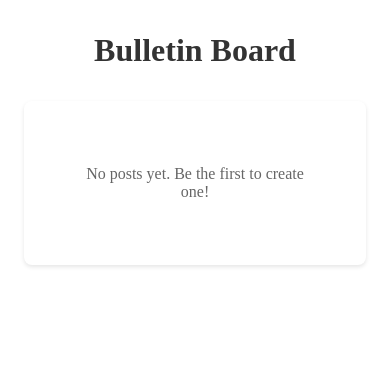
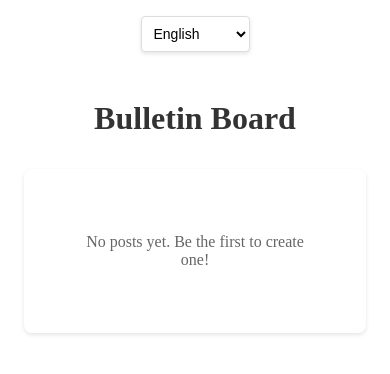
Before and after one commit to DRXZOID/RPMFGSITE, a Flask app: page / in a window 390 px wide. Shown: the part 26-400 px from the top of the page. Run offline with Flask 3, Linux system fonts and the light colour scheme.

Commit message:
Add multilanguage support
Signed-off-by: Andrey Mozharovsky <andrii.mozharovskyi@virtuozzo.com>

```diff
--- a/app/routes/main.py
+++ b/app/routes/main.py
@@ -1,4 +1,4 @@
-from flask import Blueprint, render_template, redirect, url_for, flash, request, current_app
+from flask import Blueprint, render_template, redirect, url_for, flash, request, current_app, session
 from flask_login import login_required, current_user
 from app.models import Post, Comment, Category, Permission
 from app import db
@@ -159,6 +159,13 @@ def edit_post(id):
     categories = Category.query.all()
     return render_template('main/edit_post.html', post=post, categories=categories)
 
+@bp.route('/language/<lang_code>')
+def set_language(lang_code):
+    # Validate language code
+    if lang_code in ['en', 'ua', 'ru']:
+        session['language'] = lang_code
+    return redirect(request.referrer or url_for('main.index'))
+
 def allowed_file(filename):
     ALLOWED_EXTENSIONS = {'png', 'jpg', 'jpeg', 'gif'}
     return '.' in filename and \
--- a/app/static/style.css
+++ b/app/static/style.css
@@ -1222,3 +1222,32 @@
         width: 100%;
     }
 }
+
+.language-selector {
+    position: fixed;
+    top: 1rem;
+    right: 1rem;
+    z-index: 1000;
+}
+
+.language-selector select {
+    padding: 0.5rem;
+    border: 1px solid #ddd;
+    border-radius: 4px;
+    background: white;
+    font-size: 0.875rem;
+    cursor: pointer;
+    box-shadow: 0 2px 4px rgba(0, 0, 0, 0.1);
+}
+
+.language-selector select:hover {
+    border-color: #aaa;
+}
+
+@media (max-width: 768px) {
+    .language-selector {
+        position: static;
+        text-align: center;
+        margin: 1rem 0;
+    }
+}
--- a/app/templates/base.html
+++ b/app/templates/base.html
@@ -30,6 +30,22 @@
     {% endwith %}
 
     <main>
+        <div class="language-selector">
+            <select onchange="window.location.href=this.value">
+                <option value="{{ url_for('main.set_language', lang_code='en') }}"
+                        {% if session.get('language', 'en') == 'en' %}selected{% endif %}>
+                    English
+                </option>
+                <option value="{{ url_for('main.set_language', lang_code='ua') }}"
+                        {% if session.get('language') == 'ua' %}selected{% endif %}>
+                    Українська
+                </option>
+                <option value="{{ url_for('main.set_language', lang_code='ru') }}"
+                        {% if session.get('language') == 'ru' %}selected{% endif %}>
+                    Русский
+                </option>
+            </select>
+        </div>
         {% block content %}{% endblock %}
     </main>
 </body>
--- a/app/templates/main/index.html
+++ b/app/templates/main/index.html
@@ -4,10 +4,10 @@
 <div class="main-container">
     <!-- Header Section -->
     <div class="page-header">
-        <h1>Bulletin Board</h1>
+        <h1>{{ _('Bulletin Board') }}</h1>
         {% if current_user.is_authenticated and current_user.has_permission(Permission.WRITE) %}
         <a href="{{ url_for('main.create_post') }}" class="btn btn-primary">
-            <i class="fas fa-plus"></i> Create Post
+            <i class="fas fa-plus"></i> {{ _('Create Post') }}
         </a>
         {% endif %}
     </div>
--- /dev/null
+++ b/babel.cfg
@@ -0,0 +1,3 @@
+[python: **.py]
+[jinja2: **/templates/**.html]
+extensions=jinja2.ext.i18n
--- a/requirements.txt
+++ b/requirements.txt
@@ -13,3 +13,6 @@
 
 # Production server
 gunicorn==20.1.0
+
+# Internationalization
+Flask-Babel==3.1.0
```
Also changed, not shown: app/__init__.py (+10 -3 lines), app/babel.py (added, +13 -0 lines), README.md, app/translations/ru/LC_MESSAGES/messages.po (added), app/translations/ua/LC_MESSAGES/messages.po (added), 1 other file.
